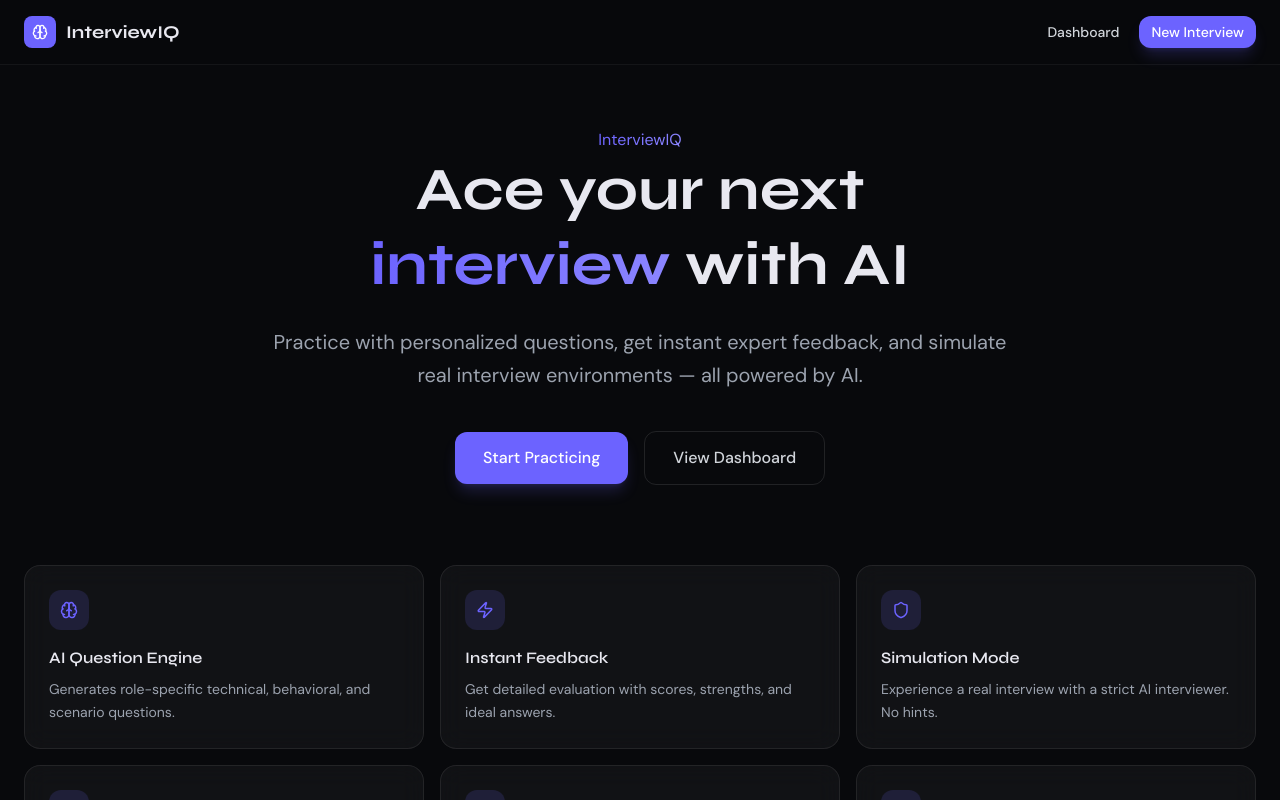
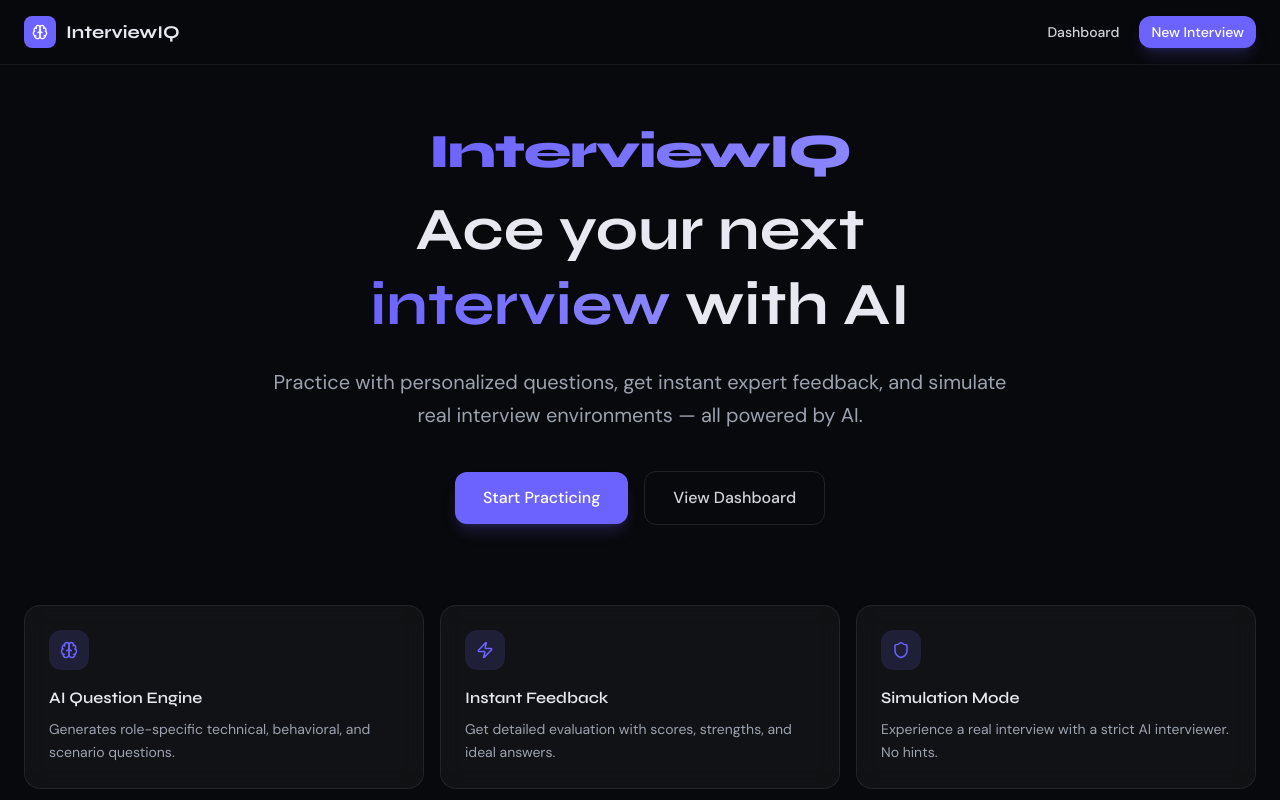
Before and after one commit to yamireddy04/InterviewIQ, a Next.js app in the folder frontend/: page / in a window 1280 px wide. Shown: the top 800 px of the page. Built offline with nearby package versions, Linux system fonts and the light colour scheme.

Commit message:
Update page.tsx

```diff
--- a/frontend/app/page.tsx
+++ b/frontend/app/page.tsx
@@ -18,9 +18,11 @@ export default function Home() {
       <Navbar />
       <main className="pt-32 pb-24 px-6 max-w-7xl mx-auto">
         <div className="text-center max-w-3xl mx-auto mb-20">
-        <span className="bg-gradient-to-r from-accent to-accent-light bg-clip-text text-transparent">
+          <h2 className="font-display text-5xl font-extrabold tracking-tight mb-4">
+            <span className="bg-gradient-to-r from-accent to-accent-light bg-clip-text text-transparent">
               InterviewIQ
-            </span>{" "}
+            </span>
+          </h2>
           <h1 className="font-display text-6xl font-bold leading-tight mb-6">
             Ace your next<br />
             <span className="bg-gradient-to-r from-accent to-accent-light bg-clip-text text-transparent">
```
